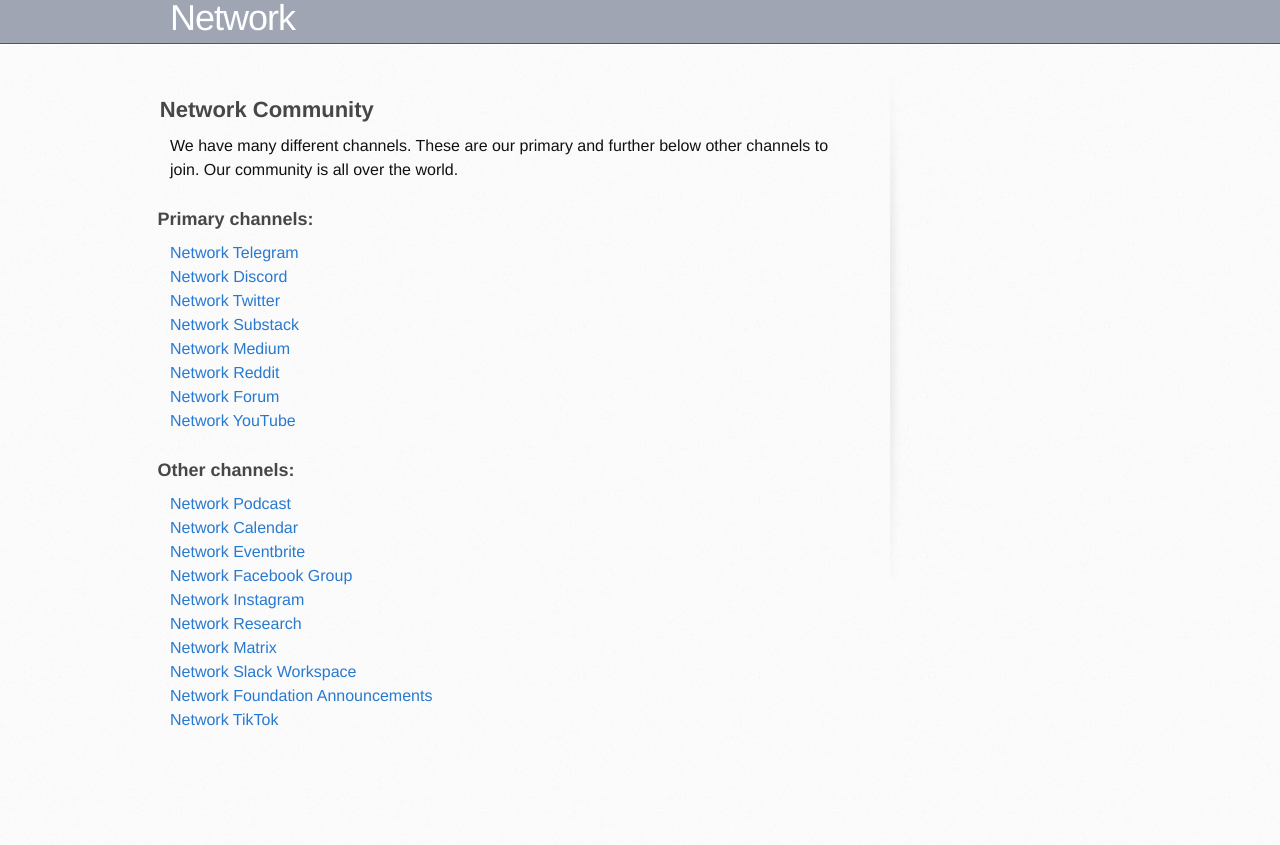
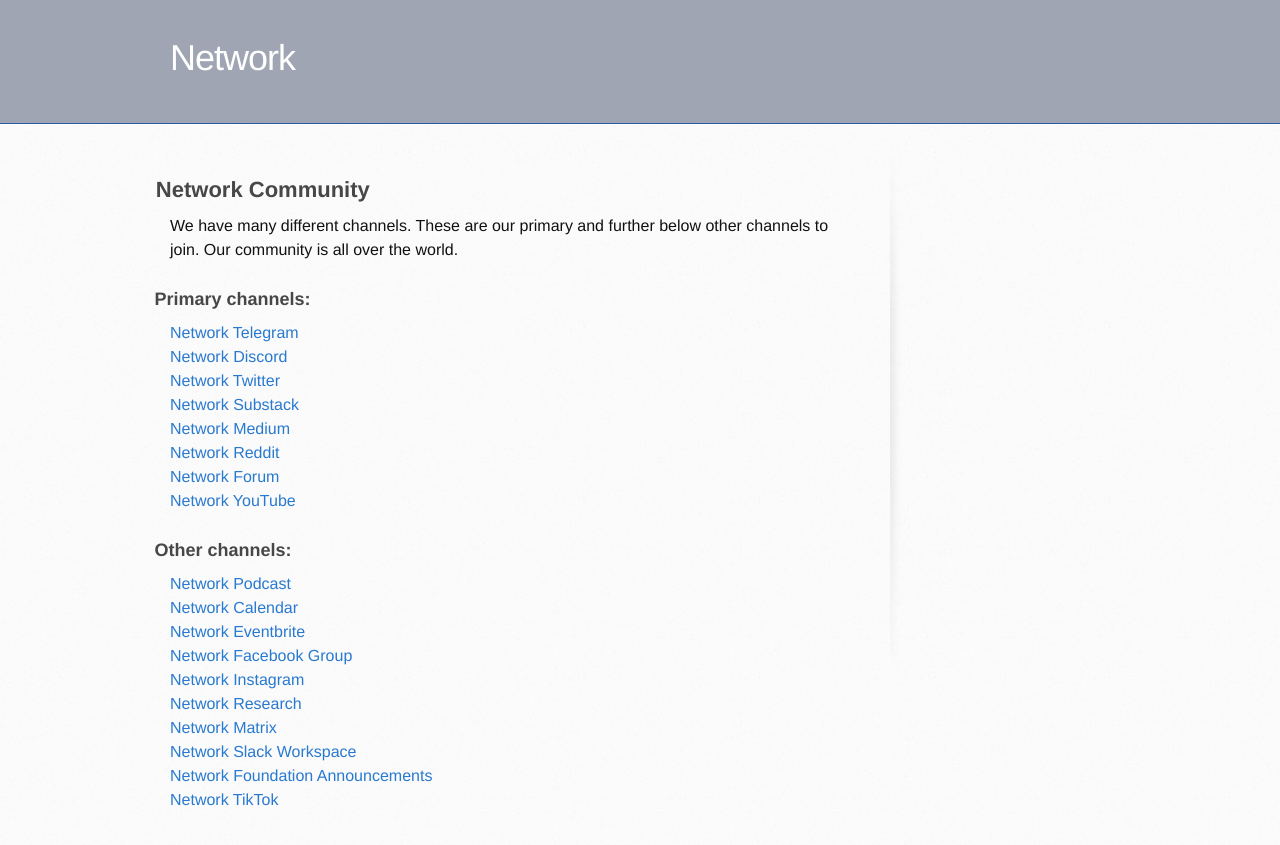
Before and after one commit to networkf/network.github.io, a Jekyll site: the page built from community.md, in a window 1280 px wide. Shown: the top 845 px of the page. Built offline with Jekyll 4.4.1, drawn with Linux system fonts in a browser that asks for light colours; some web fonts are replaced; our own code applies the rules of GitHub Pages for plain Markdown files; the repository's description, which GitHub fills in, is left out.

Commit message:
Update jekyll-theme-architect.scss

```diff
--- a/_sass/jekyll-theme-architect.scss
+++ b/_sass/jekyll-theme-architect.scss
@@ -24,8 +24,8 @@ a:hover {
 }
 
 header {
-  padding-top: 0px;
-  padding-bottom: 0px;
+  padding-top: 40px;
+  padding-bottom: 40px;
   font-family: 'Helvetica Neue', Helvetica, Arial, serif;
   background: #2e7bcf url(../images/header-bg.jpg) 0 0 repeat-x;
   border-bottom: solid 1px #275da1;
@@ -194,7 +194,7 @@ form {
   font-size: 2.8em;
   font-weight: normal;
   color: #474747;
-  text-indent: 6px;
+  text-indent: 0px;
   letter-spacing: -1px;
 }
 
@@ -211,7 +211,7 @@ form {
   font-size: 22px;
   font-weight: bold;
   color: #474747;
-  text-indent: 4px;
+  text-indent: 0px;
 }
 #main-content h2:before {
   padding-right: 0.3em;
@@ -227,7 +227,7 @@ form {
   font-size: 18px;
   font-weight: bold;
   color: #474747;
-  text-indent: 3px;
+  text-indent: 0px;
 }
 
 #main-content h3:before {
@@ -243,7 +243,7 @@ form {
   font-size: 15px;
   font-weight: bold;
   color: #474747;
-  text-indent: 3px;
+  text-indent: 0px;
 }
 
 h4:before {
@@ -258,7 +258,7 @@ h4:before {
   font-family: 'Helvetica Neue', Helvetica, Arial, serif;
   font-size: 14px;
   color: #474747;
-  text-indent: 3px;
+  text-indent: 0px;
 }
 h5:before {
   padding-right: 0.3em;
@@ -272,7 +272,7 @@ h5:before {
   font-family: 'Helvetica Neue', Helvetica, Arial, serif;
   font-size: .8em;
   color: #474747;
-  text-indent: 3px;
+  text-indent: 0px;
 }
 h6:before {
   padding-right: 0.3em;
```
